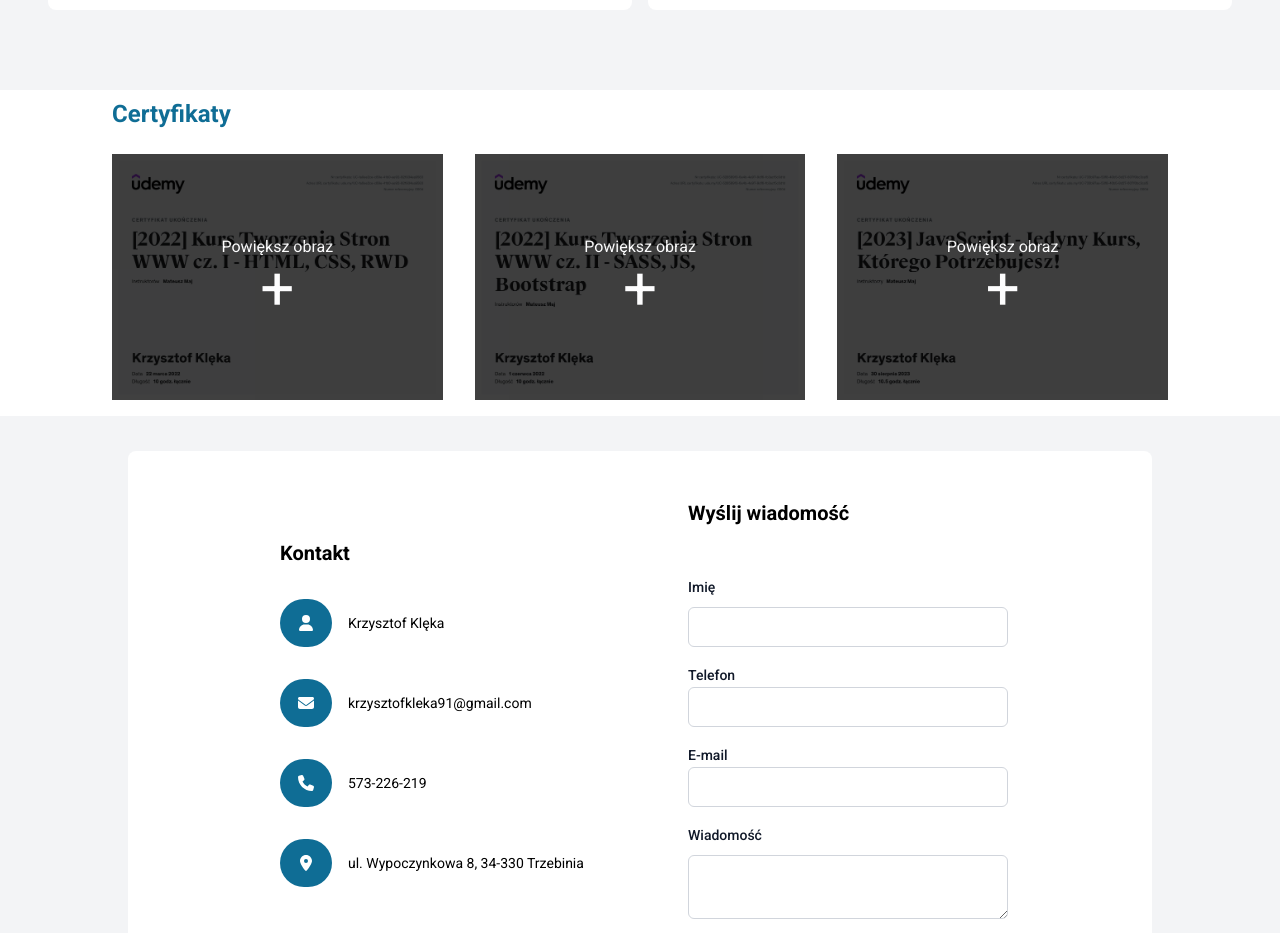
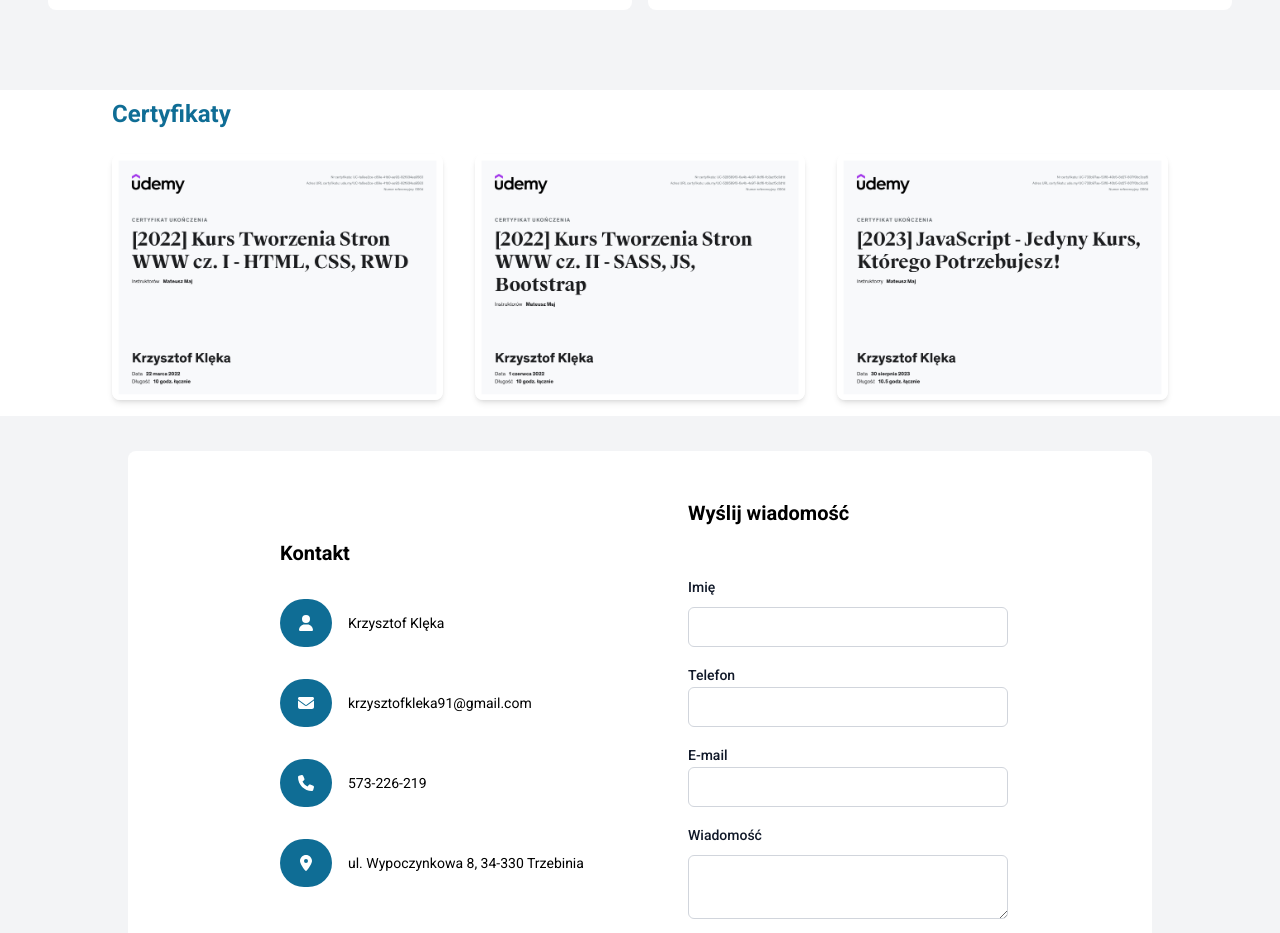
Before and after one commit to Kry765/portfolio, a React (Vite) app: page / in a window 1280 px wide. Shown: the part 2780-3713 px from the top of the page. Built offline with nearby package versions, Linux system fonts and the light colour scheme; what tailwindcss-animated would draw is missing.

Commit message:
add new modal image

```diff
--- a/src/components/Diploma/Diploma.tsx
+++ b/src/components/Diploma/Diploma.tsx
@@ -9,14 +9,17 @@ export default function Diploma() {
       <h2 className="py-2 px-4 font-bold text-center md:text-left text-2xl text-[#0F6D95] gap-4">
         {typedData.diplomaSectionTitle}
       </h2>
-      <div className="flex md:flex-row flex-col w-full">
+      <div className="flex md:flex-row flex-col w-full overflow-x-hidden">
         {typedData.diplomaImage.map((data: DiplomaListImage, index: number) => (
-          <div className="md:w-1/3 relative m-4 hover:cursor-pointer">
-            <img key={index} src={data.source} alt={data.alternative} />
-            <div className="absolute flex items-center flex-col justify-center top-0 bg-[#000] opacity-[75%] w-[100%] h-[100%]">
-              <p className="text-white text-center">Powiększ obraz</p>
-              <p className="text-white text-center text-6xl">+</p>
-            </div>
+          <div
+            key={index}
+            className="md:w-1/3 relative m-4 hover:cursor-pointer transition-transform duration-300 ease-in-out transform hover:scale-105"
+          >
+            <img
+              src={data.source}
+              alt={data.alternative}
+              className="w-full h-auto object-cover rounded-lg shadow-md"
+            />
           </div>
         ))}
       </div>
```
Also changed, not shown: 1 other file (tests, documents, lock files or other folders).
